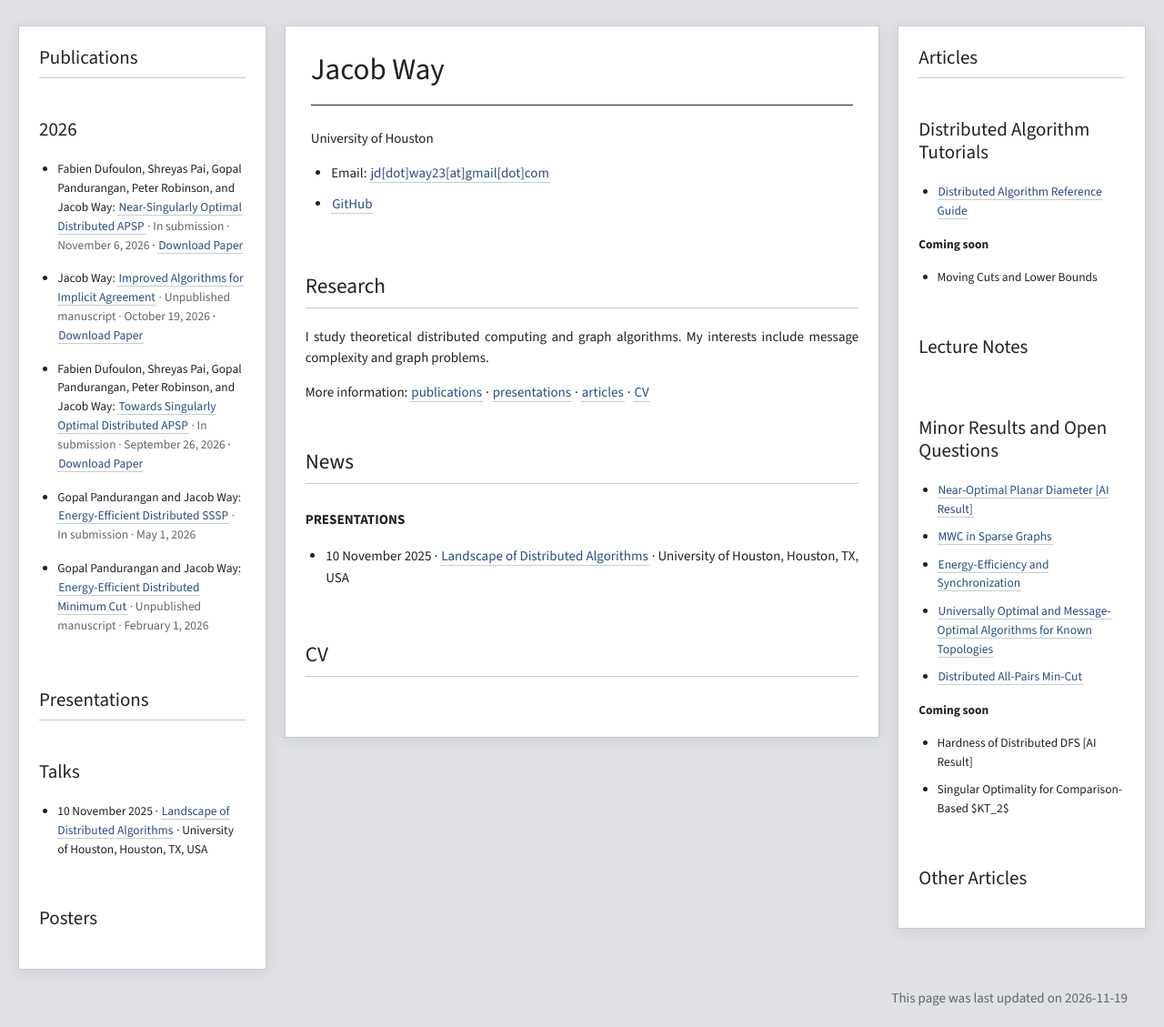
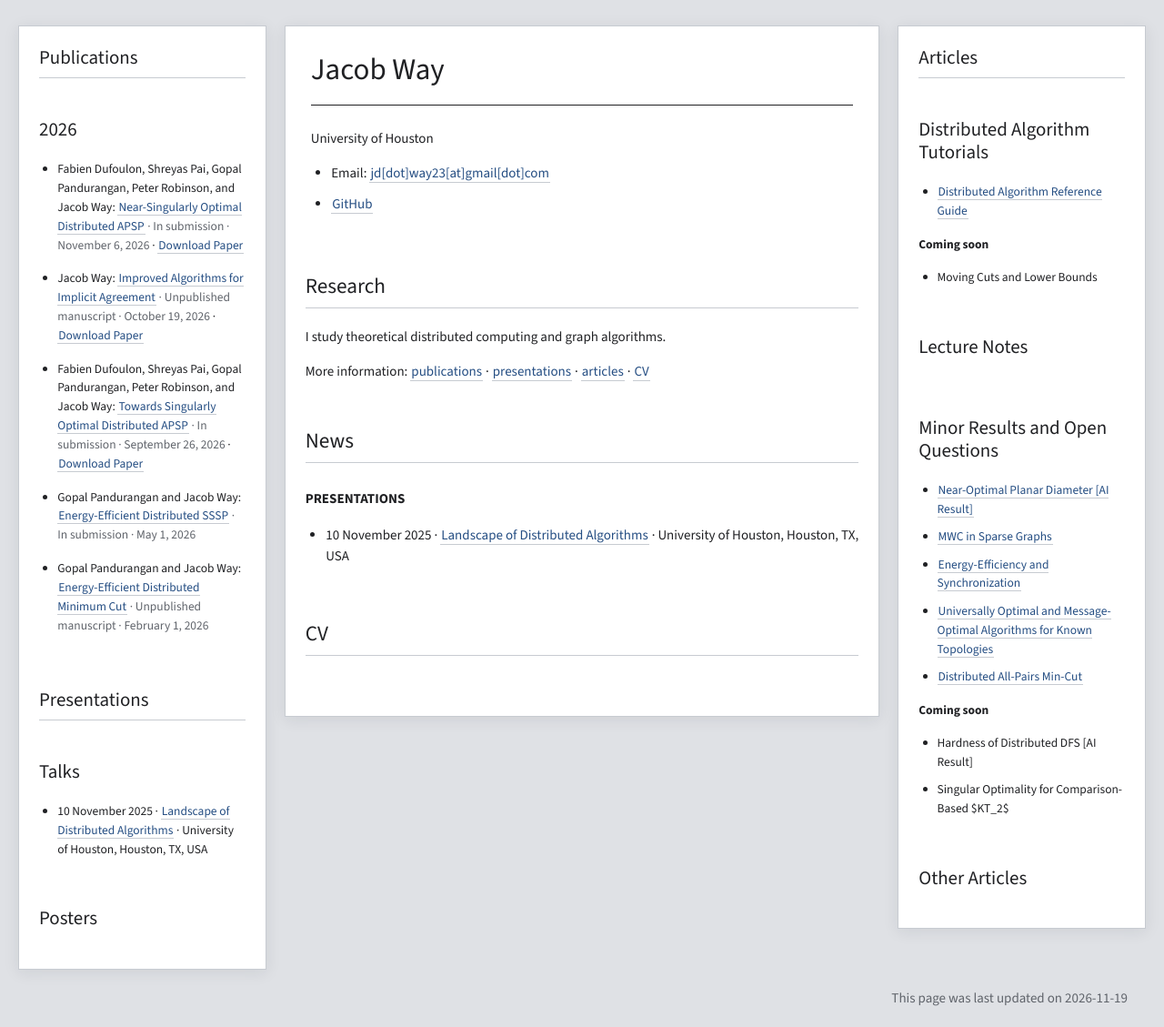
Before and after one commit to Jacob-Way/jacob-way.github.io, a Jekyll site: the page built from _pages/about.md, in a window 1280 px wide. Shown: the whole page at 91% size. Built offline with Jekyll 4.4.1, drawn with Linux system fonts in a browser that asks for light colours; a script that is not in the unit is left out.

Commit message:
changed about

```diff
--- a/_pages/about.md
+++ b/_pages/about.md
@@ -9,6 +9,6 @@ redirect_from:
 
 ## Research
 
-I study theoretical distributed computing and graph algorithms. My interests include message complexity and graph problems.
+I study theoretical distributed computing and graph algorithms.
 
 More information: [publications]({{ '/publications/' | relative_url }}) · [presentations]({{ '/presentations/' | relative_url }}) · [articles]({{ '/articles/' | relative_url }}) · [CV]({{ '/cv/' | relative_url }})
```
